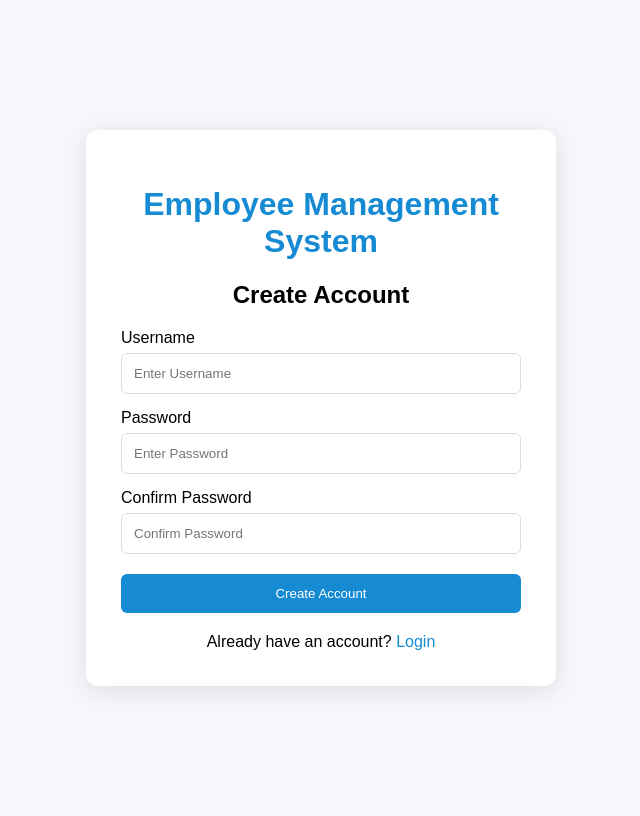
After one commit to Danish9850/EmployeeManagementSystem, a Django app: page /signup/ in a window 1280 px wide. The commit adds this page. Shown: the whole page, without its empty margins (319-959 px from the left). Run offline with Django 5.2, Linux system fonts and the light colour scheme.

Commit message:
Add user signup feature

```diff
--- a/accounts/urls.py
+++ b/accounts/urls.py
@@ -1,8 +1,9 @@
 from django.urls import path
-from .views import home, user_login, user_logout
+from .views import *
 
 urlpatterns = [
     path("",home, name='home'),
     path('login/', user_login, name='login'),
+    path('signup/', signup, name='signup'),
     path('logout/', user_logout, name='logout'),
 ]
--- a/accounts/views.py
+++ b/accounts/views.py
@@ -1,5 +1,6 @@
 from django.shortcuts import render, redirect
 from django.contrib.auth import authenticate, login, logout
+from django.contrib.auth.models import User
 from django.contrib import messages
 
 
@@ -7,6 +8,57 @@ from django.contrib import messages
 def home(request):
     return render(request, 'index.html')
 
+# User Signup Function
+def signup(request):
+    if request.method == 'POST':
+
+        username = request.POST['username']
+        password = request.POST['password']
+        confirm_password = request.POST['confirm_password']
+
+        # Check password
+        if password != confirm_password:
+            messages.error(request, "Passwords do not match")
+            return render(request,'signup.html')
+
+        # check username already exists
+        if User.objects.filter(username=username).exists():
+            messages.error(request, "Username already exists")
+            return render(request, 'signup.html')
+
+        # Create User
+        user = User.objects.create_user(
+            username=username,
+            password=password
+        )
+
+        messages.success(request, "Account created successfully. Please login.")
+        return redirect('login')
+    return render(request, 'signup.html')
+
+# User Login Function
+def user_login(request):
+    if request.method == 'POST':
+        username = request.POST['username']
+        password = request.POST['password']
+
+        user = authenticate(
+            request,username=username,
+            password=password
+        )
+
+        if user:
+            login(request, user)
+            return redirect("employee_list")
+
+        else:
+            messages.error(request, "Invalid Username or Password")
+            return render(request,'login.html')
+
+# User Logout Function
+def user_logout(request):
+        logout(request)
+        return redirect
 
 # User Login Function
 def user_login(request):
--- a/employees/templates/login.html
+++ b/employees/templates/login.html
@@ -64,6 +64,10 @@
                         class="btn btn-primary w-100">
                     Login
                 </button>
+                <p>
+                    Don't have an account?
+                    <a href="{% url 'signup' %}">Create Account</a>
+                </p>
 
             </form>
 
--- /dev/null
+++ b/employees/templates/signup.html
@@ -0,0 +1,133 @@
+<!DOCTYPE html>
+<html>
+<head>
+    <title>Signup - EMS</title>
+
+    <style>
+        body {
+            font-family: Arial, sans-serif;
+            background: #f5f7fa;
+            display: flex;
+            justify-content: center;
+            align-items: center;
+            min-height: 100vh;
+        }
+
+        .signup-box {
+            width: 400px;
+            background: white;
+            padding: 35px;
+            border-radius: 12px;
+            box-shadow: 0 5px 25px rgba(0,0,0,0.1);
+        }
+
+        h1 {
+            text-align: center;
+            color: #168bd3;
+        }
+
+        h2 {
+            text-align: center;
+        }
+
+        label {
+            display: block;
+            margin-top: 15px;
+        }
+
+        input {
+            width: 100%;
+            padding: 12px;
+            margin-top: 6px;
+            box-sizing: border-box;
+            border: 1px solid #ddd;
+            border-radius: 6px;
+        }
+
+        button {
+            width: 100%;
+            padding: 12px;
+            margin-top: 20px;
+            background: #168bd3;
+            color: white;
+            border: none;
+            border-radius: 6px;
+            cursor: pointer;
+        }
+
+        button:hover {
+            background: #0875b8;
+        }
+
+        .login-link {
+            text-align: center;
+            margin-top: 20px;
+        }
+
+        .login-link a {
+            color: #168bd3;
+            text-decoration: none;
+        }
+
+        .messages {
+            color: red;
+            text-align: center;
+        }
+    </style>
+</head>
+
+<body>
+
+<div class="signup-box">
+
+    <h1>Employee Management System</h1>
+
+    <h2>Create Account</h2>
+
+    {% if messages %}
+        <div class="messages">
+            {% for message in messages %}
+                <p>{{ message }}</p>
+            {% endfor %}
+        </div>
+    {% endif %}
+
+    <form method="POST">
+        {% csrf_token %}
+
+        <label>Username</label>
+        <input
+            type="text"
+            name="username"
+            placeholder="Enter Username"
+            required
+        >
+
+        <label>Password</label>
+        <input
+            type="password"
+            name="password"
+            placeholder="Enter Password"
+            required
+        >
+
+        <label>Confirm Password</label>
+        <input
+            type="password"
+            name="confirm_password"
+            placeholder="Confirm Password"
+            required
+        >
+
+        <button type="submit">Create Account</button>
+    </form>
+
+    <div class="login-link">
+        Already have an account?
+        <a href="{% url 'login' %}">Login</a>
+    </div>
+
+</div>
+
+</body>
+</html>
```
